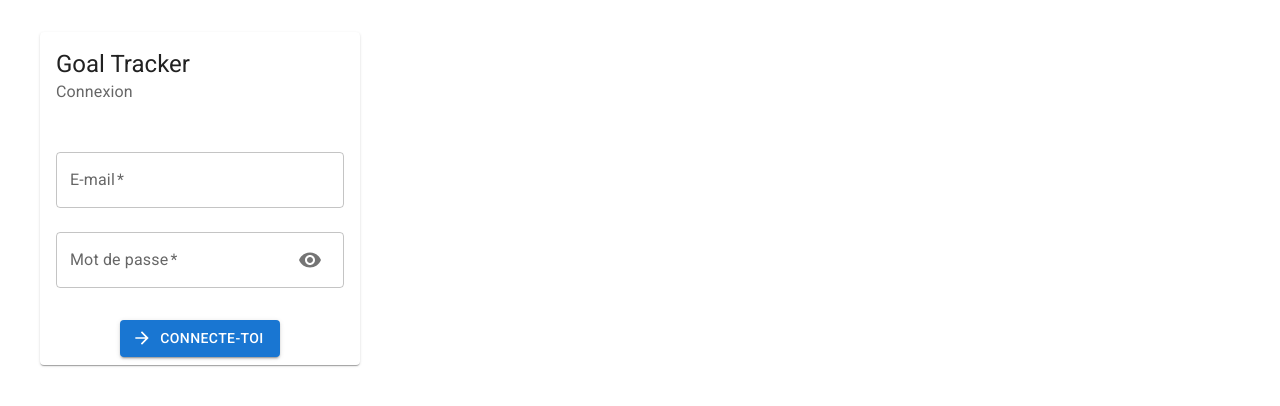
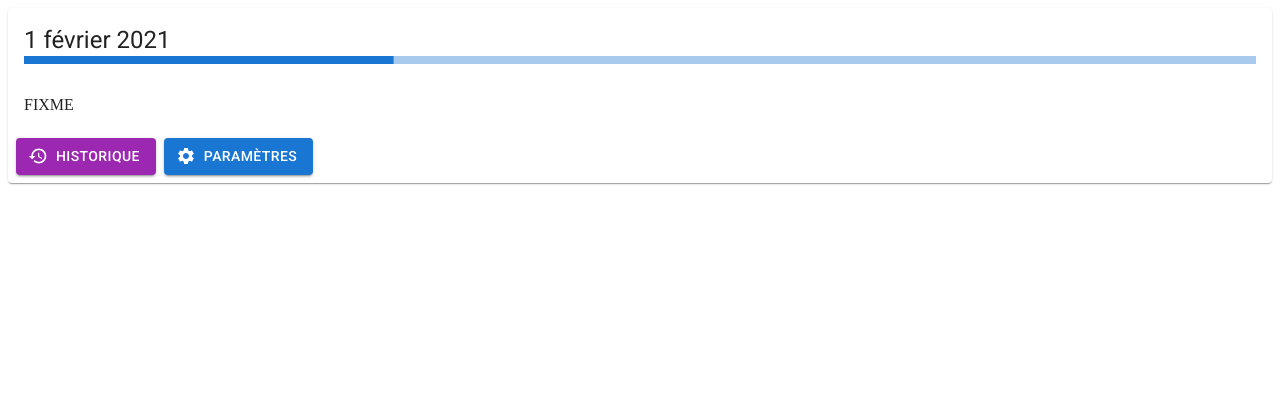
Before and after one commit to yoriiis/goal-tracker, a React (Create React App) app: page / in a window 1280 px wide. Shown: the top 406 px of the page. Built offline with nearby package versions, Linux system fonts and the light colour scheme.

Commit message:
Étape 3 : Gauge et base pour TrackerScreen

```diff
--- a/src/main/HomeScreen.js
+++ b/src/main/HomeScreen.js
@@ -1,6 +1,9 @@
 import LoginScreen from '../auth/LoginScreen'
+import store from '../store'
+import TrackerScreen from './TrackerScreen'
 
 export default function HomeScreen() {
-  // Vos modifs ici
-  return <LoginScreen />
+  const loggedIn = store.currentUser.loginState === 'logged-in'
+
+  return loggedIn ? <TrackerScreen /> : <LoginScreen />
 }
--- a/src/main/TrackerScreen.js
+++ b/src/main/TrackerScreen.js
@@ -7,8 +7,37 @@
 import SettingsIcon from '@mui/icons-material/Settings'
 
 import classes from './TrackerScreen.module.css'
+import { formatDate, getDayCounts } from '../lib/helpers'
+import Gauge from '../shared/Gauge'
+import store from '../store'
 
 export default function TrackerScreen() {
-  // Votre code ici, en remplacement
-  return <p>TrackerScreen coming soon</p>
+  const { goals, today, todaysProgress } = store
+  return (
+    <Card className={classes.goalTracker}>
+      <CardHeader
+        subheader={<Gauge {...overallProgress()} />}
+        title={formatDate(today, 'medium')}
+      />
+      <CardContent>FIXME</CardContent>
+      <CardActions>
+        <Button
+          color='secondary'
+          startIcon={<HistoryIcon />}
+          variant='contained'
+        >
+          Historique
+        </Button>
+        <Button startIcon={<SettingsIcon />} variant='contained'>
+          Paramètres
+        </Button>
+      </CardActions>
+    </Card>
+  )
+
+  function overallProgress() {
+    const { totalProgress, totalTarget } = getDayCounts(todaysProgress, goals)
+
+    return { value: totalProgress, max: totalTarget }
+  }
 }
--- a/src/shared/Gauge.js
+++ b/src/shared/Gauge.js
@@ -1,5 +1,26 @@
 import LinearProgress from '@mui/material/LinearProgress'
 
-export default function Gauge() {
-  return <p>COMING SOON: GAUGE</p>
+import { nonNegativeInteger, positiveInteger } from '../shared/prop-types'
+
+export default function Gauge({ max, value }) {
+  return (
+    <LinearProgress
+      style={{ height: 8 }}
+      variant='determinate'
+      value={normalize(value, max)}
+    />
+  )
 }
+
+Gauge.defaultProps = {
+  max: 100,
+}
+
+Gauge.propTypes = {
+  max: positiveInteger,
+  value: nonNegativeInteger.isRequired,
+}
+
+function normalize(value, max) {
+  return value * (100 / max)
+}
```
